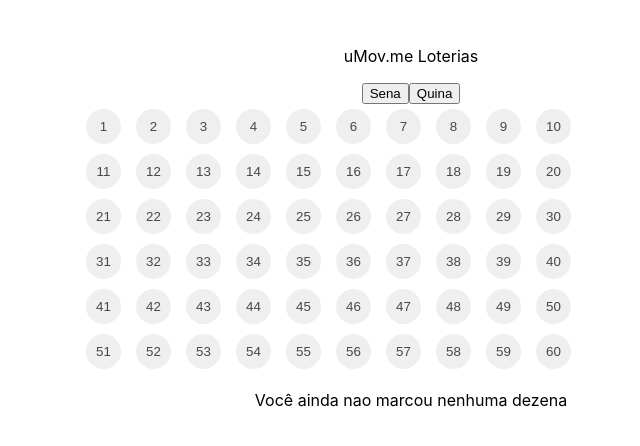
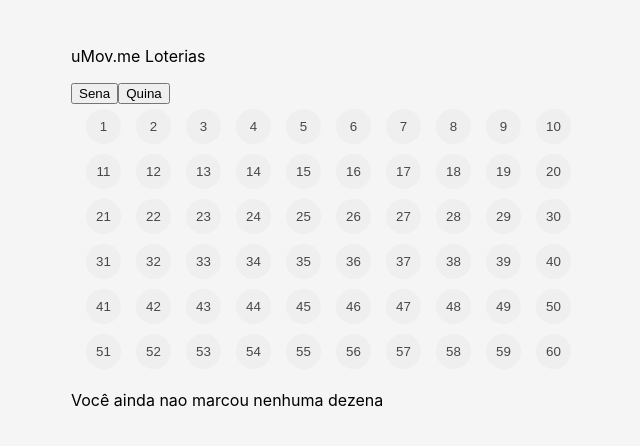
Before and after one commit to isadoramz/lottery, a React (Create React App) app: page / in a window 1280 px wide. Shown: the top 446 px of the page, without its empty margins (229-869 px from the left). Built offline with nearby package versions, Linux system fonts and the light colour scheme.

Commit message:
refactor: general style

```diff
--- a/public/index.html
+++ b/public/index.html
@@ -10,7 +10,7 @@
       content="Web site created using create-react-app"
     />
     <link rel="manifest" href="%PUBLIC_URL%/manifest.json" />
-    <title>React App</title>
+    <title>UMove.me Loterias</title>
   </head>
   <body>
     <noscript>You need to enable JavaScript to run this app.</noscript>
--- a/src/App.css
+++ /dev/null
@@ -1,3 +0,0 @@
-.App {
-  text-align: center;
-}
--- a/src/App.js
+++ b/src/App.js
@@ -1,14 +1,11 @@
-import './App.css';
 import LotteryProvider from './contexts/LotteryContext';
 import Routes from "./routes"
 
 function App() {
   return (
-    <div className="App">
       <LotteryProvider>
         <Routes/>
       </LotteryProvider>
-    </div>
   );
 }
 
--- a/src/index.css
+++ b/src/index.css
@@ -1,10 +1,12 @@
-body {
+body, html, root {
   margin: 0;
   font-family: -apple-system, BlinkMacSystemFont, 'Segoe UI', 'Roboto', 'Oxygen',
     'Ubuntu', 'Cantarell', 'Fira Sans', 'Droid Sans', 'Helvetica Neue',
     sans-serif;
   -webkit-font-smoothing: antialiased;
   -moz-osx-font-smoothing: grayscale;
+  height: 100%;
+  background-color: #f5f5f5;
 }
 
 code {
```
